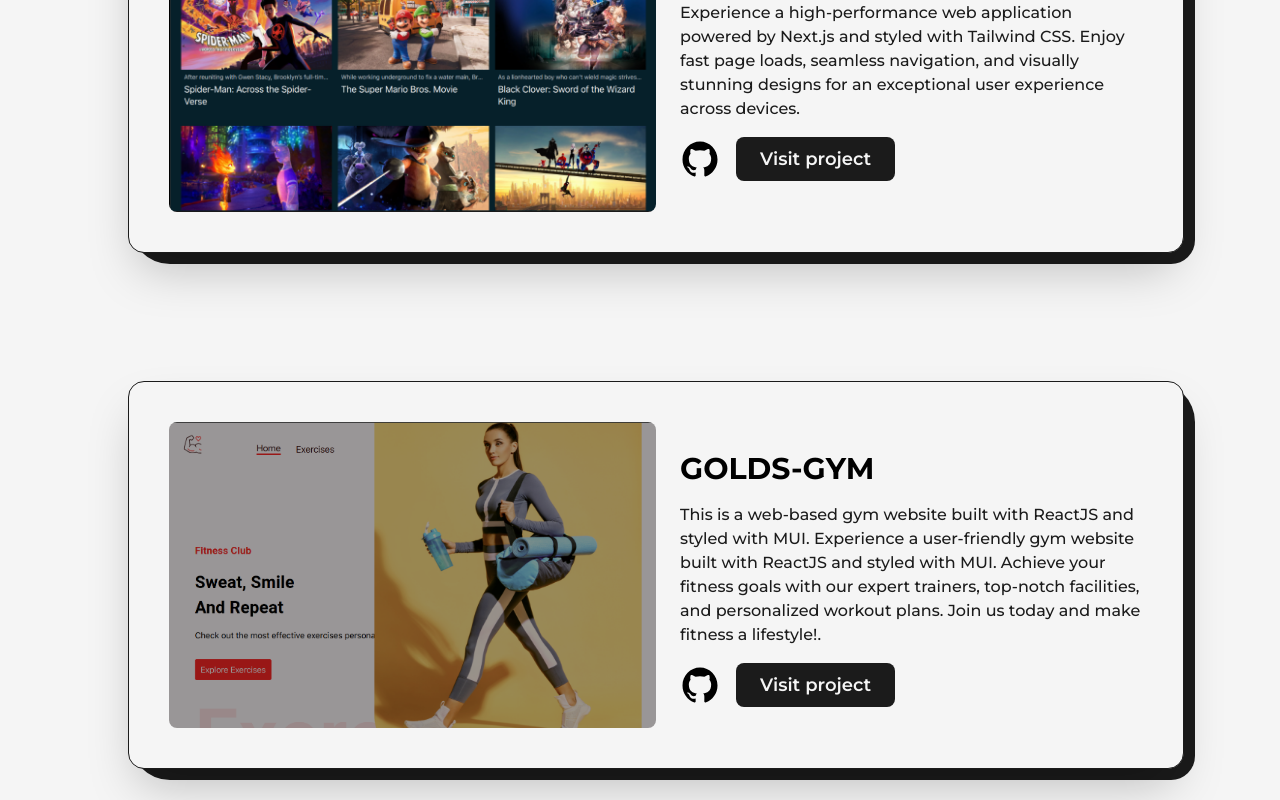
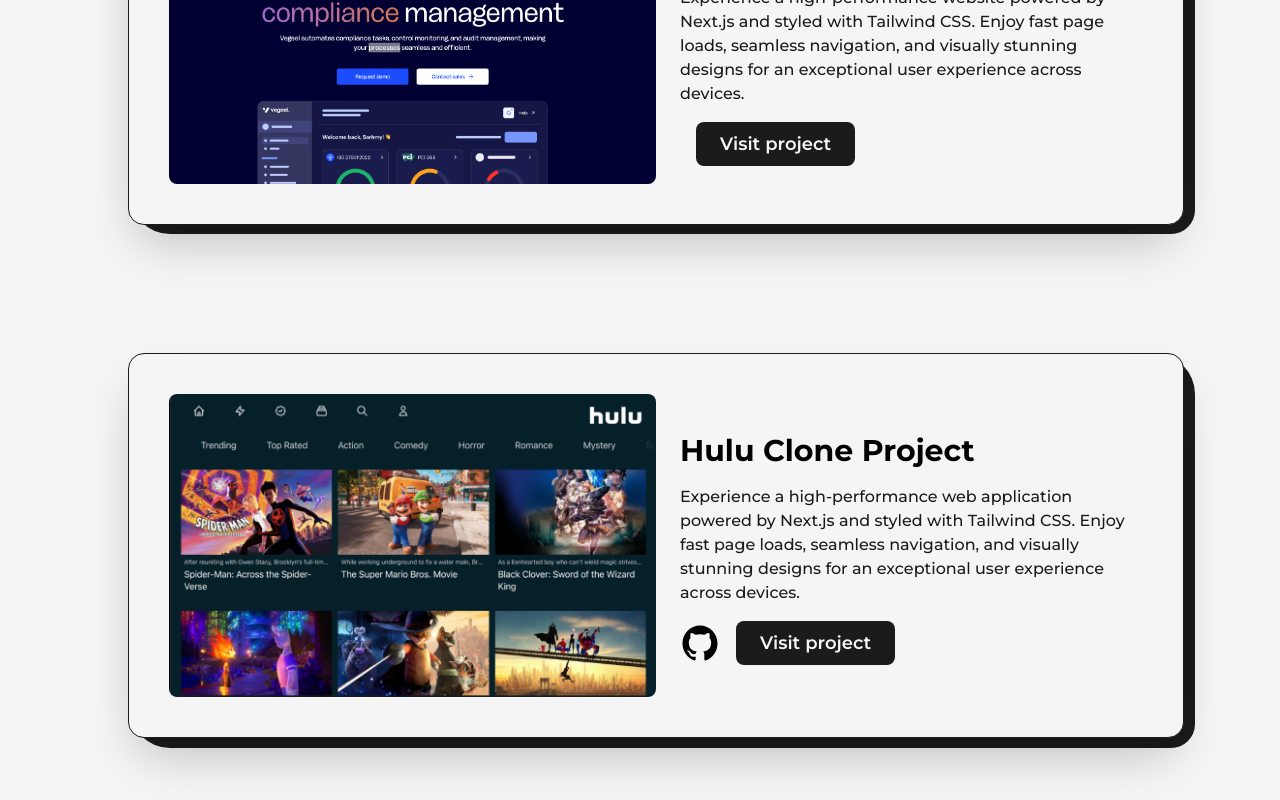
Before and after one commit to dreal-martins/Martins_Portfolio, a Next.js app: page /projects in a window 1280 px wide. Shown: the part 660-1460 px from the top of the page. Built offline with nearby package versions, Linux system fonts and the light colour scheme.

Commit message:
made an update

```diff
--- a/src/component/FeaturedProject.js
+++ b/src/component/FeaturedProject.js
@@ -47,9 +47,14 @@
           {summary}
         </p>
         <div className="mt-2 flex items-center">
-          <Link href={github} target="_blank" className="w-10">
-            <GithubIcon />
-          </Link>
+          {
+            github && (
+              <Link href={github} target="_blank" className="w-10">
+                <GithubIcon />
+              </Link>
+            )
+          }
+
           <Link
             href={link}
             target="_blank"
--- a/src/pages/projects.js
+++ b/src/pages/projects.js
@@ -7,7 +7,7 @@
 import project1 from "../../public/images/projects/martins-store.png";
 import project2 from "../../public/images/projects/hulu-clone.png";
 import project3 from "../../public/images/projects/exercise.png";
-import project4 from "../../public/images/projects/tictactoe.png";
+import project4 from "../../public/images/projects/vegeel.png";
 import project5 from "../../public/images/projects/Screenshot 2024-04-21 073358.png";
 import TransitionEffect from "@/component/TransitionEffect";
 import { FeaturedProject } from "@/component/FeaturedProject";
@@ -78,6 +78,16 @@
           <div className="grid grid-cols-12 gap-24 gap-y-32 xl:gap-x-16 lg:gap-x-8 md:gap-y-24 sm:gap-x-0">
             <div className="col-span-12">
               <FeaturedProject
+                title="Vegeel"
+                summary="Experience a high-performance website powered by Next.js and styled with Tailwind CSS. Enjoy fast page loads, seamless navigation, and visually stunning designs for an exceptional user experience across devices."
+                link="https://vegeel.com/"
+                type="Project"
+                img={project4}
+                // github="https://github.com/dreal-martins/hulu-clone"
+              />
+            </div>
+            <div className="col-span-12">
+              <FeaturedProject
                 title="Hulu Clone Project"
                 summary="Experience a high-performance web application powered by Next.js and styled with Tailwind CSS. Enjoy fast page loads, seamless navigation, and visually stunning designs for an exceptional user experience across devices."
                 link="https://martins-hulu-clone.vercel.app/"
```
Also changed, not shown: public/images/projects/vegeel.png (added).
